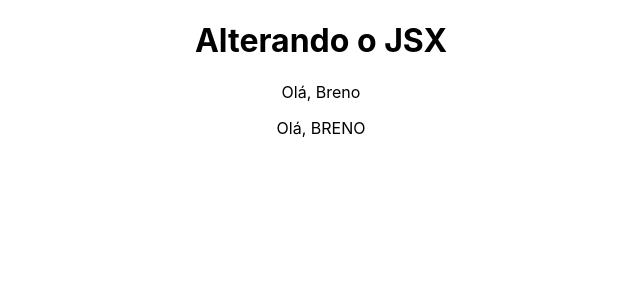
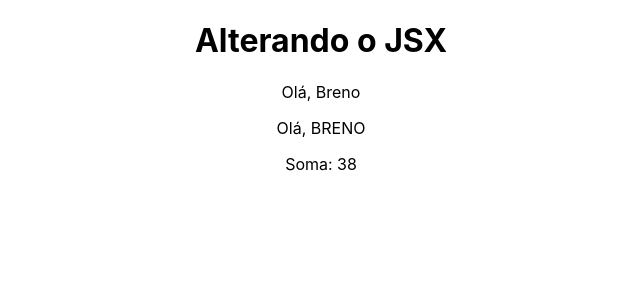
Before and after one commit to BrenoPorfirio/My-Costs, a React (Create React App) app: page / in a window 1280 px wide. Shown: the top 300 px of the page, without its empty margins (319-959 px from the left). Built offline with nearby package versions, Linux system fonts and the light colour scheme.

Commit message:
sum property

```diff
--- a/src/App.js
+++ b/src/App.js
@@ -11,6 +11,7 @@ function App() {
       <h1>Alterando o JSX</h1>
       <p>Olá, {name}</p>
       <p>Olá, {newName}</p>
+      <p>Soma: {19 + 19}</p>
     </div>
   );
 }
```
